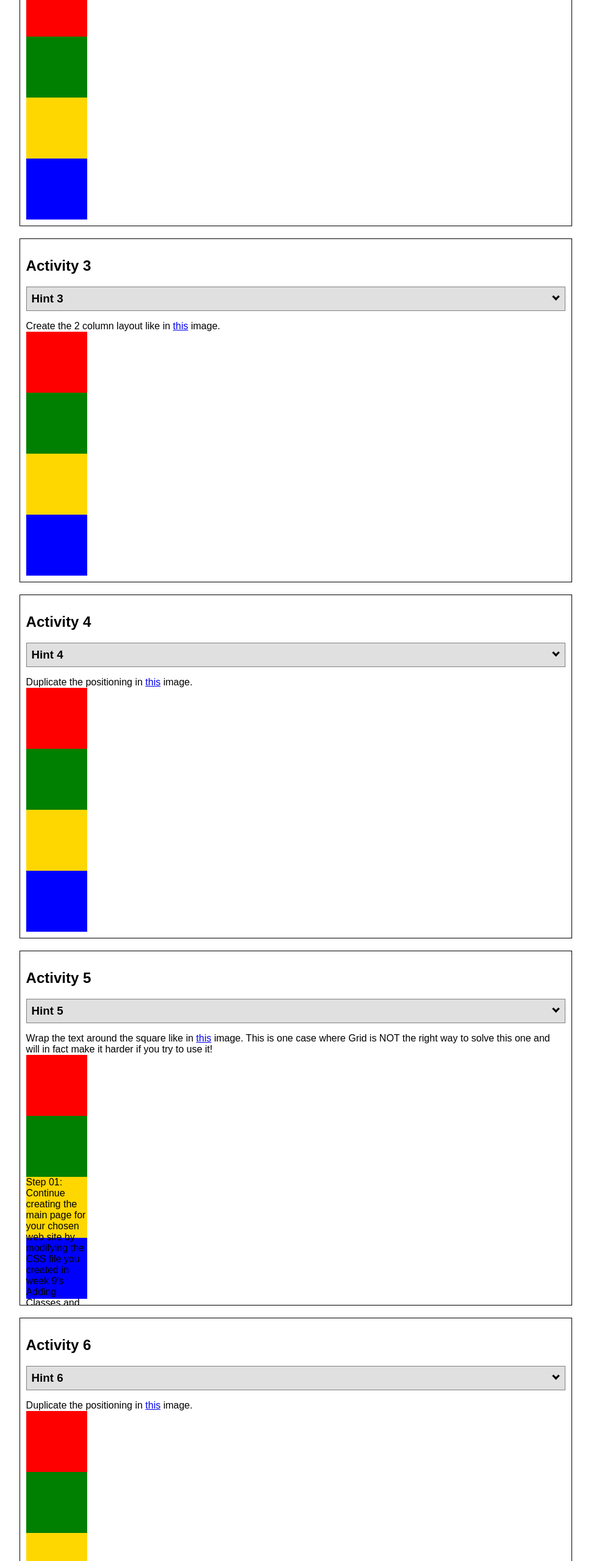
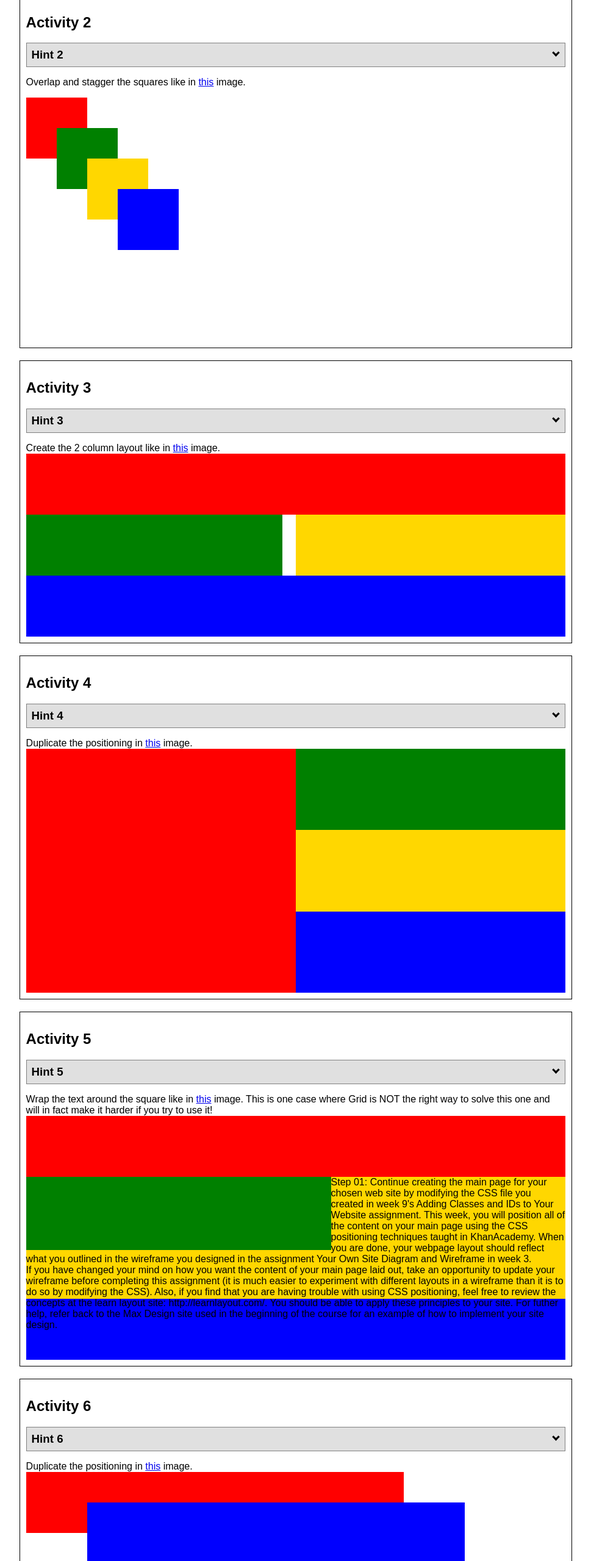
Before and after one commit to reecegeese/wdd130, a plain HTML site: page wwr/positioning.html in a window 1280 px wide. Shown: the part 1016-3576 px from the top of the page at 61% size, without its empty margins (155-1124 px from the left). Drawn offline with Linux system fonts and the light colour scheme.

Commit message:
positioning

```diff
--- a/wwr/positionstyles.css
+++ b/wwr/positionstyles.css
@@ -1,5 +1,4 @@
-/* CSS - Name: "positionstyles.css" */
-/* Activity 1 styles */
+
 .content1 {
     display: grid;
     grid-template-columns: 1fr 1fr;
@@ -13,14 +12,14 @@
     grid-column: 1/3;
   }
   .green1 {
-  width: 100px;
-  height: 100px;
+    width: 200px;
+    height: 200px;
     background-color: green;
 
   }
   .yellow1 {
-  width: 100px;
-  height: 100px;
+    width: 200px;
+    height: 200px;
     background-color: gold;
   }
   .blue1 {
@@ -42,68 +41,81 @@
     width: 100px;
     height: 100px;
     background-color: green;
-  top:100px;
-  right:100px;
+    position: relative;
+    bottom:50px;
+    left:50px
   }
   .yellow2 {
     width: 100px;
     height: 100px;
     background-color: gold;
-  right: 40px;
+    position: relative;
+    bottom:100px;
+    left:100px
   }
   .blue2 {
     width: 100px;
     height: 100px;
     background-color: blue;
-  right: 60px;
+    position: relative;
+    bottom:150px;
+    left:150px
   }
 
-/*.content3 {
-
-}*/
+  .content3 {
+    display: grid;
+    grid-template-columns: 1fr 1fr;
+  }
   .red3 {
-  width: 100px;
+    width: 100%;
     height: 100px;
     background-color: red;
+    grid-column: 1/3;
   }
   .green3 {
-  width: 100px;
+    width: 95%;
     height: 100px;
     background-color: green;
+
   }
   .yellow3 {
-  width: 100px;
+    width: 100%;
     height: 100px;
     background-color: gold;
+    justify-items: right;
   }
   .blue3 {
-  width: 100px;
+    width: 100%;
     height: 100px;
     background-color: blue;
+    grid-column: 1/3;
   }
   /* Activity 4 styles */
   .content4 {
     /* This is the parent of the activity 4 boxes. */
     height: 400px;
+    display: grid;
+    grid-template-columns: 1fr 1fr;
   }
   .red4 {
-  width: 100px;
-  height: 100px;
+    width: 100%;
+    height: 100%;
     background-color: red;
+    grid-row: 1/4;
   }
   .green4 {
-  width: 100px;
-  height: 100px;
+    width: 100%;
+    height: 100%;
     background-color: green;
   }
   .yellow4 {
-  width: 100px;
-  height: 100px;
+    width: 100%;
+    height: 100%;
     background-color: gold;
   }
   .blue4 {
-  width: 100px;
-  height: 100px;
+    width: 100%;
+    height: 100%;
     background-color: blue;
   }
   /* Activity 5 styles */
@@ -112,24 +124,25 @@
     height: 400px;
   }
   .red5 {
-  width: 100px;
+    width: 100%;
     height: 100px;
     background-color: red;
   }
   .green5 {
-  width: 100px;
-  height: 100px;
+    width: 500px;
+    height: 120px;
     background-color: green;
-
+    position: relative;
+    z-index: 4;
+    float: left;
   }
   .yellow5 {
-  width: 100px;
-  height: 100px;
+    width: 100%;
+    height: 200px;
     background-color: gold;
-
   }
   .blue5 {
-  width: 100px;
+    width: 100%;
     height: 100px;
     background-color: blue;
   }
@@ -137,25 +150,39 @@
 /*.content6 {
 
 }*/
+
 .red6 {
-  width: 100px;
+width: 70%;
 height: 100px;
 background-color: red;
+position: relative;
+z-index: 1;
 }
 .green6 {
-  width: 100px;
+width: 30%;
 height: 100px;
 background-color: green;
+position: relative;
+top: 100px;
+z-index: 3;
  }
 .yellow6 {
-  width: 100px;
-  height: 100px;
+width: 30%;
+height: 200px;
 background-color: gold;
+position: relative;
+left: 1850px;
+bottom: 100px;
+z-index: 4;
 }
 .blue6 {
-  width: 100px;
-  height: 100px;
+width: 70%;
+height: 200px;
 background-color: blue;
+position: relative;
+bottom: 350px;
+left:100px;
+z-index: 2;
 }
 
 
```
Lines whose indentation alone changed are shown as unchanged.
